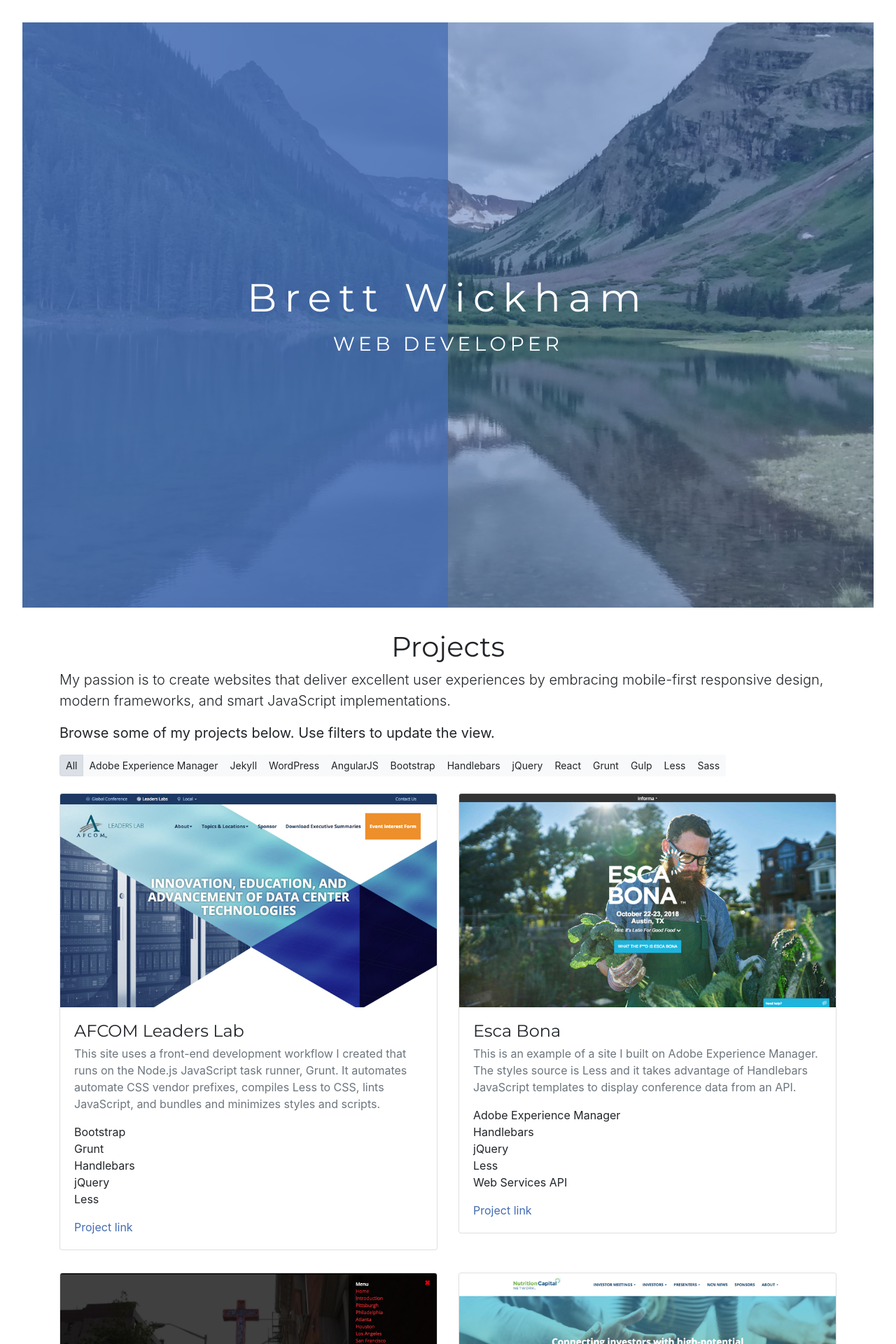
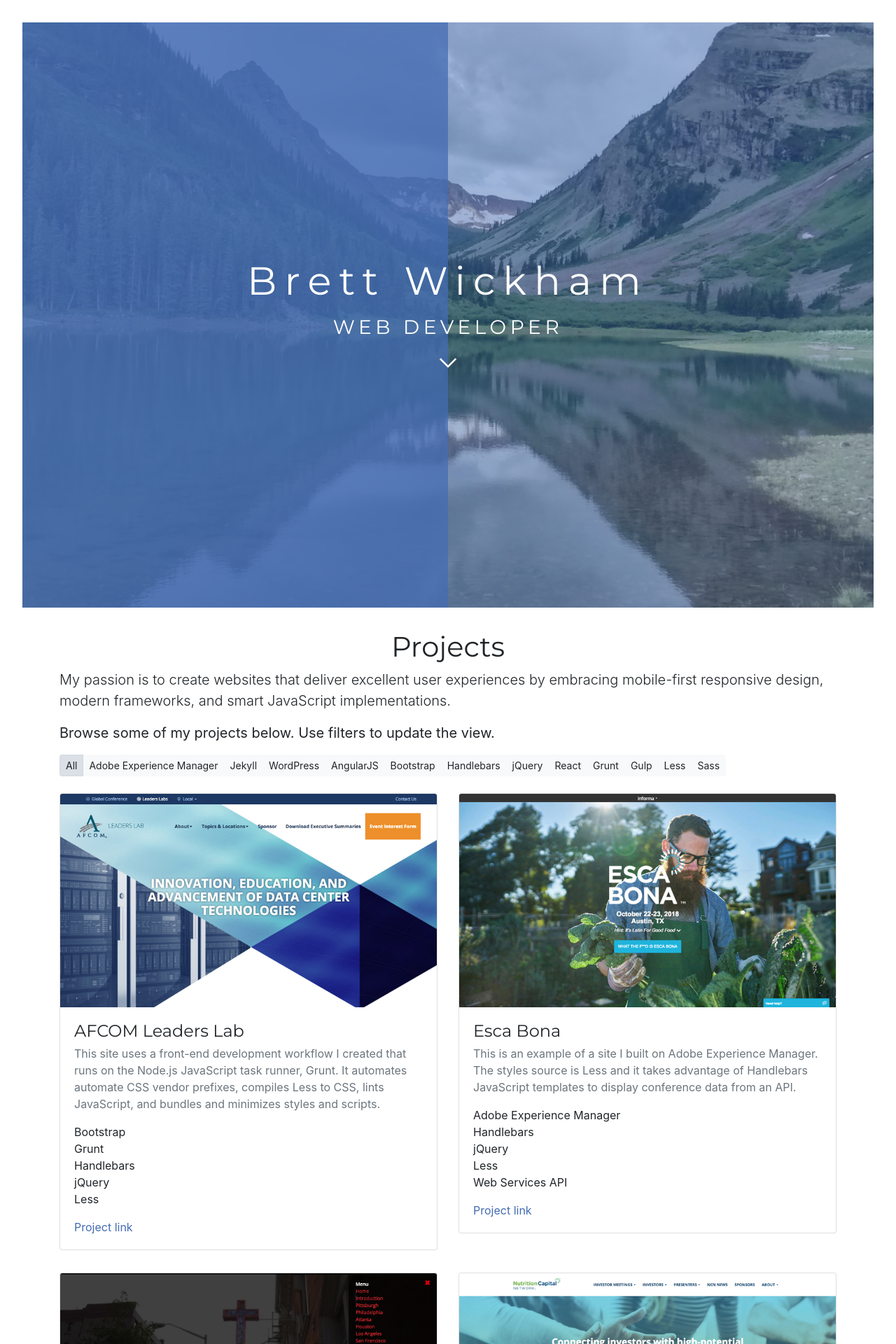
Before and after one commit to brettwickham/brettwickham.github.io, a Jekyll site: the page built from index.md, in a window 1280 px wide. Shown: the top 1920 px of the page at 70% size. Built offline with Jekyll 4.4.1, drawn with Linux system fonts in a browser that asks for light colours; our own code applies the rules of GitHub Pages for plain Markdown files.

Commit message:
Update site layouts and styles

```diff
--- a/_layouts/frontpage.html
+++ b/_layouts/frontpage.html
@@ -8,6 +8,7 @@ layout: default
 		<div class="container-fluid text-center">
 			<h1 class="mb-3">{{ site.title }}</h1>
 			<h3 class="text-uppercase mb-4">{{ site.description }}</h3>
+			<i class="icon icon--arrow-hint animated animated--infinite pulse"></i>
 		</div>
 	</div>
 </div>
@@ -23,7 +24,18 @@ layout: default
 		<!-- Container for React app -->
 		<div id="project-list"></div>
 
-		<!-- TODO: add about section -->
+		<!-- About section -->
+		{% for page in site.pages %}
+			{% if page.title == "About" %}
+
+				{% if page.image %}
+					<img class="image image--circle image--center mb-2" src="{{ page.image | relative_url }}" alt="{{ page.title }}" />
+				{% endif %}
+
+				{{ page.content }}
+
+			{% endif %}
+		{% endfor %}
 
 	</div>
 </main>
--- a/assets/styles/main.scss
+++ b/assets/styles/main.scss
@@ -25,6 +25,79 @@ a {
 	}
 }
 
+.animated {
+  -webkit-animation-duration: 1.5s;
+  animation-duration: 1.5s;
+  -webkit-animation-fill-mode: both;
+  animation-fill-mode: both;
+}
+
+.animated--infinite {
+  -webkit-animation-iteration-count: infinite;
+  animation-iteration-count: infinite;
+}
+
+@-webkit-keyframes pulse {
+  from {
+    -webkit-transform: scale3d(1, 1, 1);
+    transform: scale3d(1, 1, 1);
+  }
+
+  50% {
+    -webkit-transform: scale3d(1.2, 1.2, 1.2);
+    transform: scale3d(1.2, 1.2, 1.2);
+  }
+
+  to {
+    -webkit-transform: scale3d(1, 1, 1);
+    transform: scale3d(1, 1, 1);
+  }
+}
+@keyframes pulse {
+  from {
+    -webkit-transform: scale3d(1, 1, 1);
+    transform: scale3d(1, 1, 1);
+  }
+
+  50% {
+    -webkit-transform: scale3d(1.2, 1.2, 1.2);
+    transform: scale3d(1.2, 1.2, 1.2);
+  }
+
+  to {
+    -webkit-transform: scale3d(1, 1, 1);
+    transform: scale3d(1, 1, 1);
+  }
+}
+
+.pulse {
+  -webkit-animation-name: pulse;
+  animation-name: pulse;
+}
+
+.icon {
+	display: inline-block;
+	background: url({{ "/assets/images/site/icons.png" | relative_url }}) no-repeat;
+	&--arrow-hint {
+		background-position: 0 0;
+		background-size: 24px 16px;
+		width: 24px;
+		height: 16px;
+	}
+}
+
+.image {
+	display: inline-block;
+	&--circle {
+		border-radius: 50%;
+	}
+	&--center {
+		display: block;
+		margin-left: auto;
+		margin-right: auto;
+	}
+}
+
 .site-main {
 	h2 {
 		font-size: 2.5rem;
@@ -48,7 +121,7 @@ a {
 	position: relative;
 	padding: 10rem 2rem;
 	height: 100%;
-	background-image: url(/assets/images/site/hero-bg.jpg);
+	background: url({{ "/assets/images/site/hero-bg.jpg" | relative_url }}) no-repeat;
 	background-size: cover;
 	background-position: center;
 	.hero-left,
@@ -68,16 +141,18 @@ a {
 	}
 	.hero-left {
 		background-color: rgba(68, 108, 179, .75);
-		-webkit-transition: transform 1000ms ease-out;
+		-webkit-transition: -webkit-transform 1000ms ease-out;
 		transition: transform 1000ms ease-out;
 	}
 	&.in {
 		.hero-left {
+			-webkit-transform: translateX(-50%);
 			transform: translateX(-50%);
 		}
 	}
 	&.scrolling {
 		.hero-left {
+			-webkit-transition: -webkit-transform 100ms ease-out;
 			transition: transform 100ms ease-out;
 		}
 	}
--- a/webpack/components/hero.jsx
+++ b/webpack/components/hero.jsx
@@ -18,7 +18,6 @@ const heroHandleScroll = ($hero) => {
 
     if (scrollY && scrollY <= position) {
       percent = ((position - scrollY) / position * 50 - 100);
-      console.log(percent);
       $heroLeft.style.setProperty("transform", "translateX(" + percent + "%)");
     }
     else {
--- a/webpack/index.jsx
+++ b/webpack/index.jsx
@@ -6,6 +6,7 @@ import heroHandleScroll from "./components/hero.jsx";
 window.addEventListener("load", () => {
   const $hero = document.getElementById("hero");
 	const $projectList = document.getElementById("project-list");
+  const $smoothScroll = document.querySelector(".smooth-scroll");
 	const filterTags = [
     "All",
     "Adobe Experience Manager",
@@ -27,4 +28,5 @@ window.addEventListener("load", () => {
 
   // Hero scroll animation
   heroHandleScroll($hero);
+
 });
```
Also changed, not shown: _layouts/page.html (+8 -0 lines), _layouts/post.html (+8 -0 lines), assets/images/site/icons.png (added), assets/scripts/main.js.
